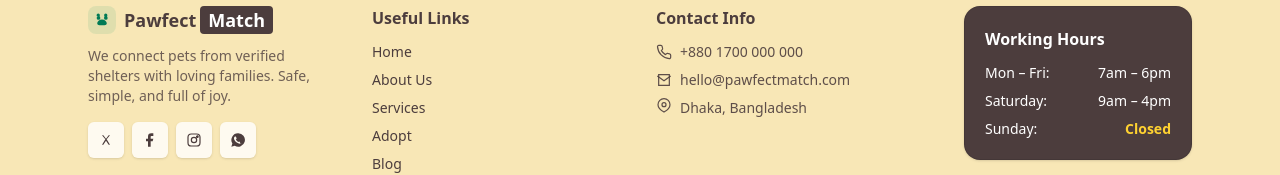
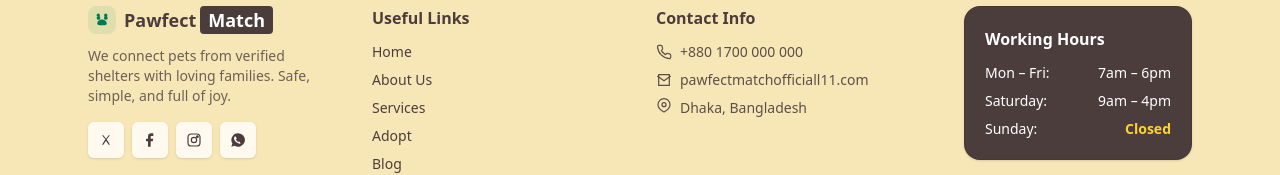
Before and after one commit to ruhanaatiq/pawfect-match, a Next.js app: page / in a window 1280 px wide. Shown: the part 5908-6083 px from the top of the page. Built offline with nearby package versions, Linux system fonts and the light colour scheme; no server answers.

Commit message:
email updated in the footer section

```diff
--- a/src/components/Footer.jsx
+++ b/src/components/Footer.jsx
@@ -107,7 +107,7 @@ export default function Footer() {
                   <Icon.phone /><a href="tel:+8801700000000">+880 1700 000 000</a>
                 </li>
                 <li className="flex items-center gap-2">
-                  <Icon.mail /><a href="mailto:hello@pawfectmatch.com">hello@pawfectmatch.com</a>
+                  <Icon.mail /><a href="mailto:hello@pawfectmatch.com">pawfectmatchofficiall11.com</a>
                 </li>
                 <li className="flex items-start gap-2">
                   <Icon.map /><span> Dhaka, Bangladesh</span>
```
